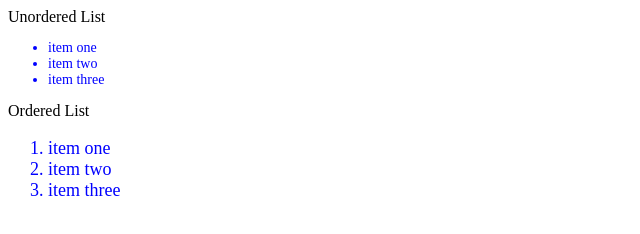
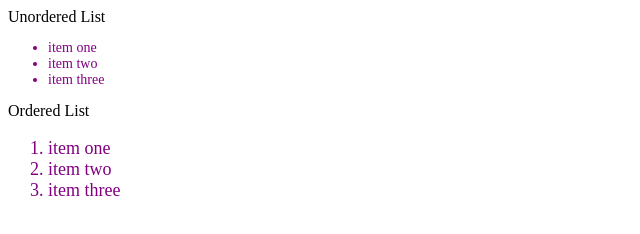
Before and after one commit to farjiwada/lecture1, a plain HTML site: page variables.html in a window 1280 px wide. Shown: the whole page, without its empty margins (0-640 px from the left). Drawn offline with Linux system fonts and the light colour scheme.

Commit message:
first commit

```diff
--- a/variables.html
+++ b/variables.html
@@ -2,7 +2,7 @@
 <html>
     <head>
         <title>My Web Page!</title>
-        <link rel="stylesheet" href="variables0.css">
+        <link rel="stylesheet" href="css/variables.css">
     </head>
     <body>
         Unordered List
--- a/variables.scss
+++ b/variables.scss
@@ -1,4 +1,4 @@
- $color: red;
+ $color:purple;
 ul {
     font-size: 14px;
     color: $color;
```
Also changed, not shown: css/variables.css (added), 1 other file.
